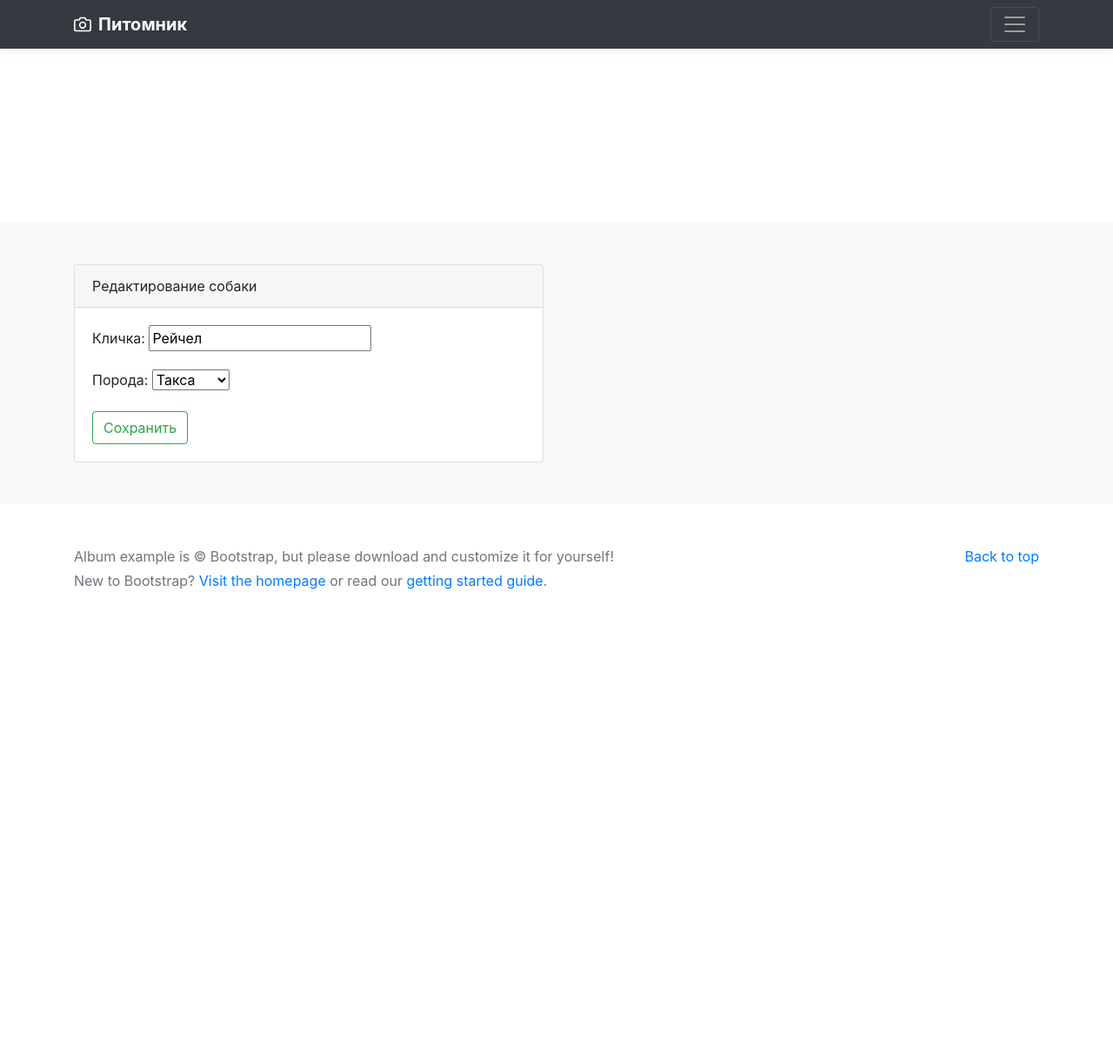
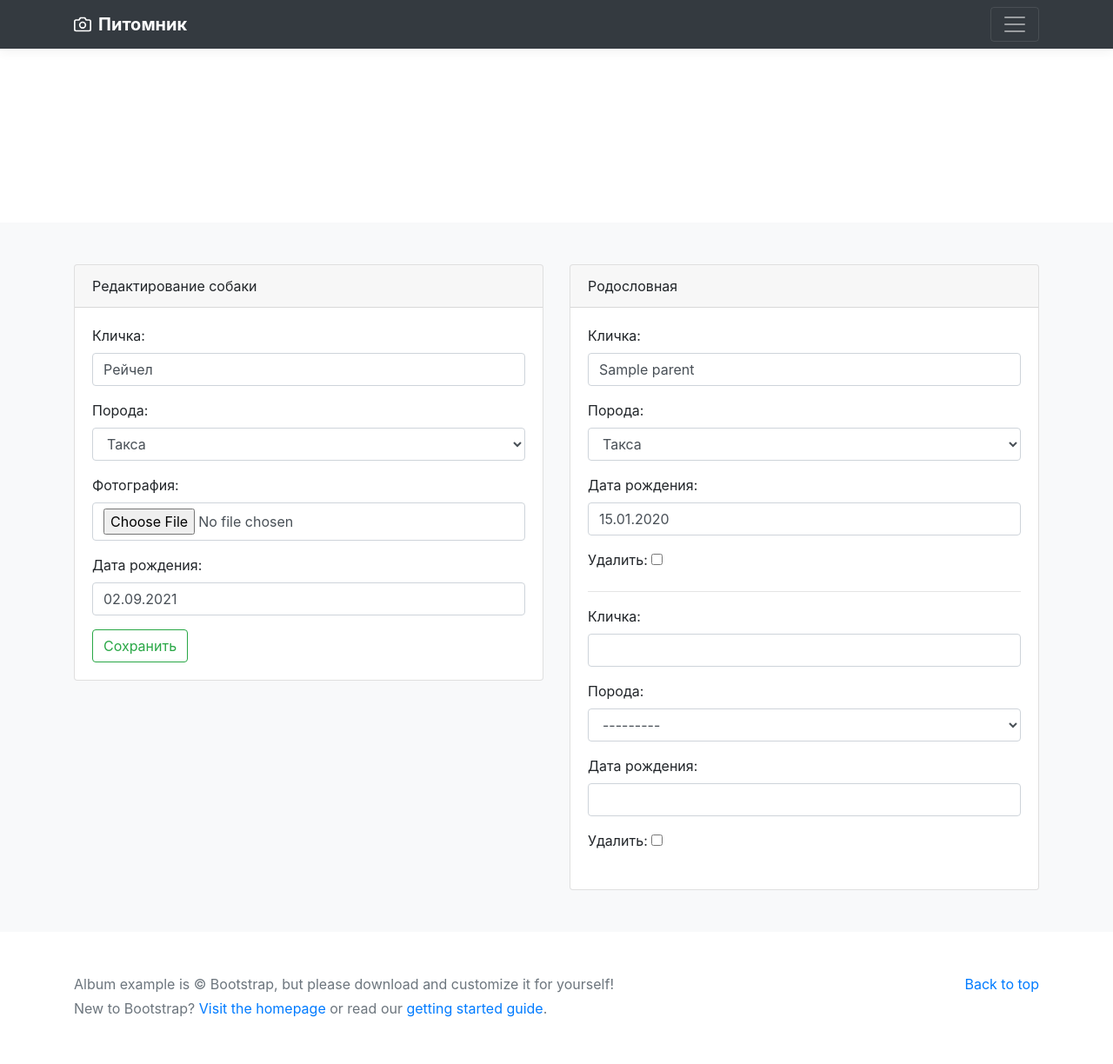
Before and after one commit to SheenShaman/dogs, a Django app: page /dogs/update/1/ in a window 1280 px wide. Shown: the whole page at 87% size. Before the commit the page ends 800 px from the top, so only its background shows below. Run offline with Django 4.2, Linux system fonts and the light colour scheme; data comes from the database, SQL or seed files in the repository; tables that the repository leaves empty hold one stand-in row (Sample ...); some libraries are stand-ins or nearby versions.

Commit message:
create Forms

```diff
--- /dev/null
+++ b/dogs/forms.py
@@ -0,0 +1,32 @@
+import datetime
+
+from django import forms
+
+from dogs.models import Dogs, Parent
+
+
+class StyleFormMixin:
+    def __init__(self, *args, **kwargs):
+        super().__init__(*args, **kwargs)
+        for field_name, field in self.fields.items():
+            field.widget.attrs['class'] = 'form-control'
+
+
+class DogForm(StyleFormMixin, forms.ModelForm):
+    class Meta:
+        model = Dogs
+        fields = '__all__'
+
+    def clean_b_day(self):
+        cleaned_data = self.cleaned_data['b_day']
+        now_year = datetime.datetime.now().year
+        if now_year - cleaned_data.year > 100:
+            raise forms.ValidationError('Собака должна быть моложе 100 лет')
+        return cleaned_data
+
+
+class ParentForm(StyleFormMixin, forms.ModelForm):
+
+    class Meta:
+        model = Parent
+        fields = '__all__'
--- a/dogs/models.py
+++ b/dogs/models.py
@@ -27,3 +27,17 @@ class Breed(models.Model):
     class Meta:
         verbose_name = 'Порода'
         verbose_name_plural = 'Породы'
+
+
+class Parent(models.Model):
+    dog = models.ForeignKey(Dogs, on_delete=models.CASCADE)
+    name = models.CharField(max_length=50, verbose_name='Кличка')
+    breed = models.ForeignKey('Breed', verbose_name='Порода', on_delete=models.CASCADE)
+    b_day = models.DateField(**NULLABLE, verbose_name='Дата рождения')
+
+    def __str__(self):
+        return f'{self.name}({self.breed})'
+
+    class Meta:
+        verbose_name = 'Предок'
+        verbose_name_plural = 'Предки'
--- a/dogs/templates/dogs/dogs_form.html
+++ b/dogs/templates/dogs/dogs_form.html
@@ -12,7 +12,6 @@
                     {% endif %}
                 </div>
                 <div class="card-body">
-
                     {% csrf_token %}
                     {{ form.as_p }}
                     <button type="submit" class="btn btn-outline-success">
@@ -22,7 +21,22 @@
                             Добавить
                         {% endif %}
                     </button>
-
+                </div>
+            </div>
+        </div>
+        <div class="col-6">
+            <div class="card">
+                <div class="card-header">
+                    Родословная
+                </div>
+                <div class="card-body">
+                    {{ formset.management_form }}
+                    {% for form in formset.forms %}
+                        {{ form.as_p }}
+                        {% if not forloop.last %}
+                            <hr>
+                        {% endif %}
+                    {% endfor %}
                 </div>
             </div>
         </div>
--- a/dogs/templates/dogs/dogs_list.html
+++ b/dogs/templates/dogs/dogs_list.html
@@ -4,7 +4,7 @@
     <div class="row">
        {% if perms.dogs.add_dog %}
             <div class="col-12 mb-5">
-                <a class="btn btn-primary" href="#">Добавить собаку</a>
+                <a class="btn btn-primary" href="{% url 'dogs:dog_create' %}">Добавить собаку</a>
             </div>
         {% endif %}
         {% for object in object_list %}
--- a/dogs/views.py
+++ b/dogs/views.py
@@ -1,7 +1,10 @@
+from django.forms import inlineformset_factory
 from django.shortcuts import render
 from django.urls import reverse_lazy, reverse
 from django.views.generic import ListView, CreateView, UpdateView, DeleteView, TemplateView
-from dogs.models import Breed, Dogs
+
+from dogs.forms import DogForm, ParentForm
+from dogs.models import Breed, Dogs, Parent
 
 
 class IndexView(TemplateView):
@@ -15,21 +18,6 @@ class IndexView(TemplateView):
         context_data['object_list'] = Breed.objects.all()[:3]
         return context_data
 
-# def index(request):
-#     context = {
-#         'object_list': Breed.objects.all()[:3],
-#         'title': 'Питомник - Главная'
-#     }
-#     return render(request, 'dogs/index.html', context)
-
-
-# def breeds(request):
-#     context = {
-#         'object_list': Breed.objects.all(),
-#         'title': 'Питомник - все наши породы'
-#     }
-#     return render(request, 'dogs/breed_list.html', context)
-
 
 class BreedListView(ListView):
     model = Breed
@@ -37,14 +25,6 @@ class BreedListView(ListView):
         'title': 'Питомник - все наши породы'
     }
 
-
-# def breed_dogs(request, pk):
-#     breed_item = Breed.objects.get(pk=pk)
-#     context = {
-#         'object_list': Dogs.objects.filter(breed_id=pk),
-#         'title': f'Собаки породы - все наши породы {breed_item.name}'
-#     }
-#     return render(request, 'dogs/dogs_list.html', context)
 
 class DogListView(ListView):
     model = Dogs
@@ -65,16 +45,37 @@ class DogListView(ListView):
 
 class DogCreateView(CreateView):
     model = Dogs
-    fields = ('name', 'breed', )
+    form_class = DogForm
     success_url = reverse_lazy('dogs:breeds')
 
 
 class DogUpdateView(UpdateView):
     model = Dogs
-    fields = ('name', 'breed', )
+    form_class = DogForm
+
+    def get_context_data(self, **kwargs):
+        context_data = super().get_context_data(**kwargs)
+        ParentFormset = inlineformset_factory(Dogs, Parent, form=ParentForm, extra=1)
+        if self.request.method == 'POST':
+            formset = ParentFormset(self.request.POST, instance=self.object)
+        else:
+            formset = ParentFormset(instance=self.object)
+
+        context_data['formset'] = formset
+        return context_data
+
+    def form_valid(self, form):
+        context_data = self.get_context_data()
+        formset = context_data['formset']
+        self.object = form.save()
+
+        if formset.is_valid():
+            formset.instance = self.object
+            formset.save()
+        return super().form_valid(form)
 
     def get_success_url(self):
-        return reverse('dogs:breed', args=[self.object.breed.pk])
+        return reverse('dogs:dog_update', args=[self.kwargs.get('pk')])
 
 
 class DogDeleteView(DeleteView):
```
Also changed, not shown: dogs/migrations/0003_parent.py (added).
